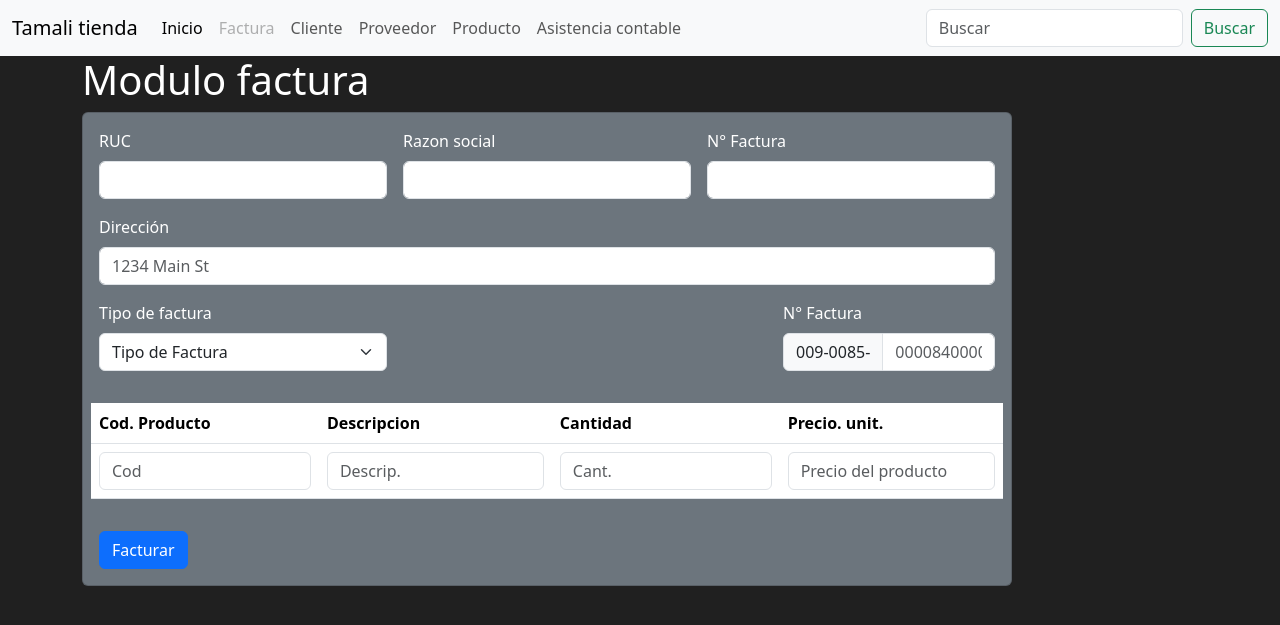
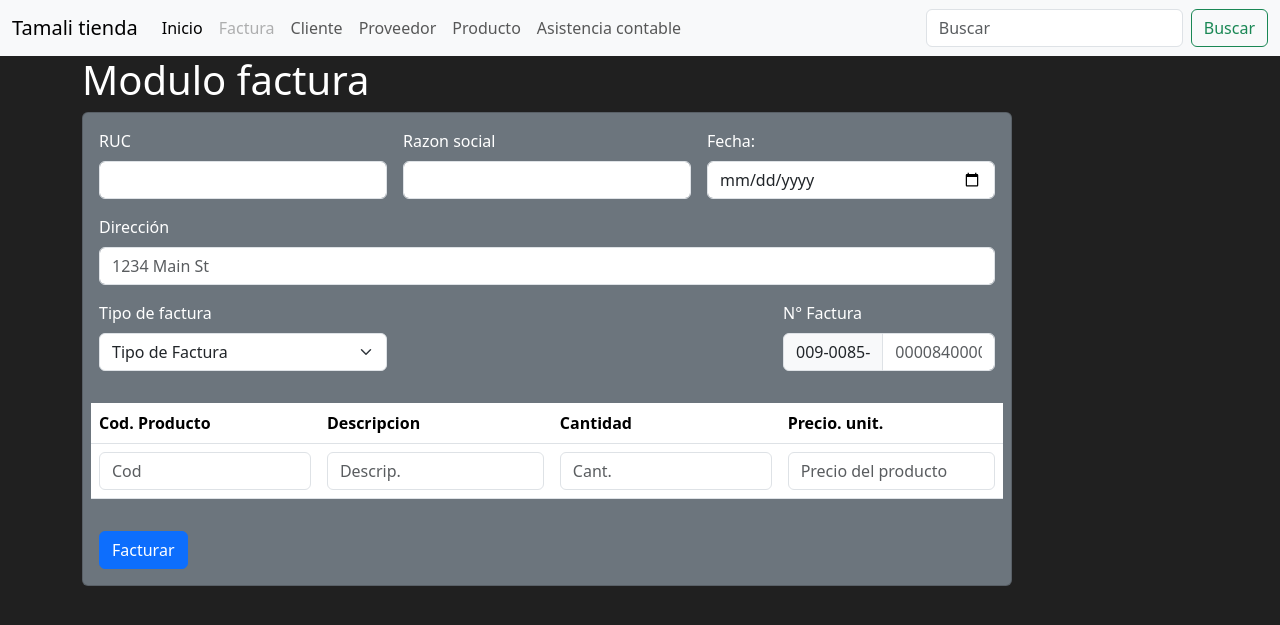
Before and after one commit to Jecordo/ProyectoTamali, a Django app: page /gestor/facturar/ in a window 1280 px wide. Shown: the top 625 px of the page. Run offline with Django 4.2, Linux system fonts and the light colour scheme.

Commit message:
Facturacion

```diff
--- a/gestor/models.py
+++ b/gestor/models.py
@@ -32,7 +32,7 @@ class clientes(models.Model):
     estado = models.ForeignKey(Estados, on_delete=models.CASCADE)
 
     def __str__(self):
-        return self.nombre
+        return self.RUC
 
 class proveedor(models.Model):
     nombre = models.CharField(max_length=50, null=True)
--- a/gestor/templates/create_factura.html
+++ b/gestor/templates/create_factura.html
@@ -66,8 +66,8 @@
                         <input type="text" class="form-control" id="razon_social" name="razon_social">
                         </div>
                         <div class="col-md-4">
-                        <label for="num_factura" class="form-label">N° Factura</label>
-                        <input type="text" class="form-control" id="num_factura" name="num_factura">
+                        <label for="fecha_emision" class="form-label">Fecha:</label>
+                        <input type="date" class="form-control" id="fecha_emision" name="fecha_emision">
                         </div>
                         <div class="col-12">
                         <label for="direccion" class="form-label">Dirección</label>
@@ -78,7 +78,7 @@
                         <label for="tipo_factura" class="form-label">Tipo de factura</label>
                         <select id="tipo_factura" class="form-select" name="tipo_factura">
                             <option selected>Tipo de Factura</option>
-                            <option value=1>Contado</option>
+                            <option value='1'>Contado</option>
                         </select>
                         </div>
                         <div class="col-md-5">
--- a/gestor/views.py
+++ b/gestor/views.py
@@ -20,19 +20,33 @@ def create_factura(request):
     #factu.save()
     #return redirect('/gestor/')
     #client = get_object_or_404(clientes, pk=request.POST['cod_cateoria'])
-    client = clientes.objects.filter(RUC=request.POST['ruc_cliente'])
+
+    if request.method == 'POST':
+        ruc_cliente = request.POST.get('ruc_cliente', '')  # Obtener el RUC del formulario
+
+        # Intentar obtener el cliente por su RUC
+        try:
+            client = clientes.objects.get(RUC=ruc_cliente)
+        except clientes.DoesNotExist:
+            # El cliente no existe en la base de datos, puedes manejar esto como desees,
+            # por ejemplo, mostrar un mensaje de error.
+            return redirect('/gestor/')
+
+
+    #client = clientes.objects.get(RUC=request.POST['ruc_cliente'])
+    print(client)
     tip_factu = get_object_or_404(tipo_factura, pk=request.POST['tipo_factura'])
     product = get_object_or_404(producto, pk=request.POST['cod_producto'])
     est = get_object_or_404(Estados, pk=1)
     pago = get_object_or_404(metodo_pago, pk=1)
 
 
-    fact = factura(cliente=client, tip_factu=tip_factu, estado=est, metodo_de_pago=pago)
+    fact = factura(cliente=client, tipo_factura=tip_factu, estado=est, metodo_de_pago=pago, total_venta=request.POST['precio'])
     fact.save()
 
-    fact_deta = factura_detalle(cod_producto=product, num_factura=fact)
+    fact_deta = factura_detalle(cod_producto=product, num_factura=fact, precio_unitario=request.POST['precio'])
     fact_deta.save()
-    return redirect('/gestor/')
+    return redirect('/gestor/facturar/')
 
 def delete_factura(request, factu_id):
     factu = persona.objects.get(id=factu_id)
@@ -59,7 +73,7 @@ def create_product(request):
     est = get_object_or_404(Estados, pk=request.POST['estado_producto'])
 
     produc = producto(cod_producto=request.POST['cod_producto'], precio_venta=request.POST['Precio']
-                      , cod_categoria=cat, cod_proveedor=prov, cod_marca=marc, estado=est, descripcion=request.POST['desc_producto']
+                      , cod_categoria=cat, cod_proveedor=prov, cod_marca=marc, estado=est, descripcion=3
                       , color=request.POST['color_producto'])
     produc.save()
     return redirect('/gestor/')
```
Also changed, not shown: gestor/migrations/0003_alter_entrada_cantidad_entrante_and_more.py.
